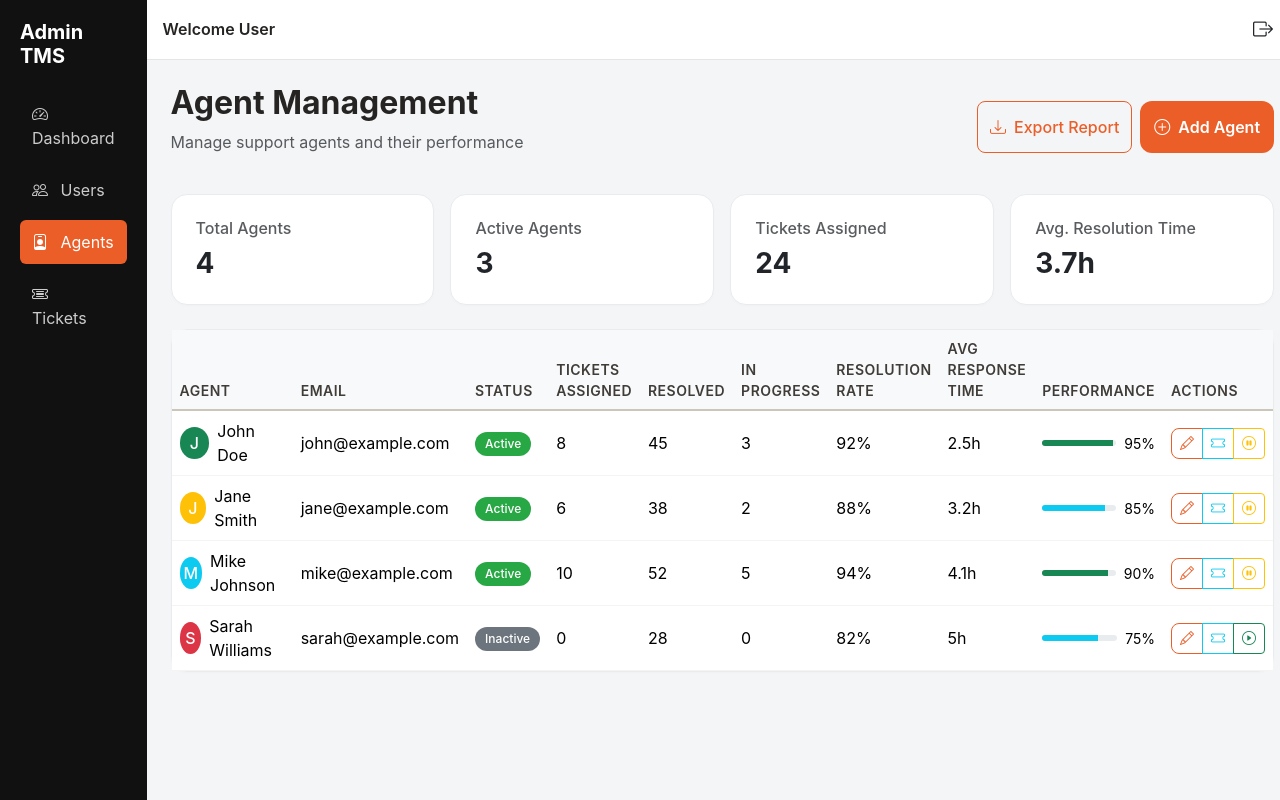
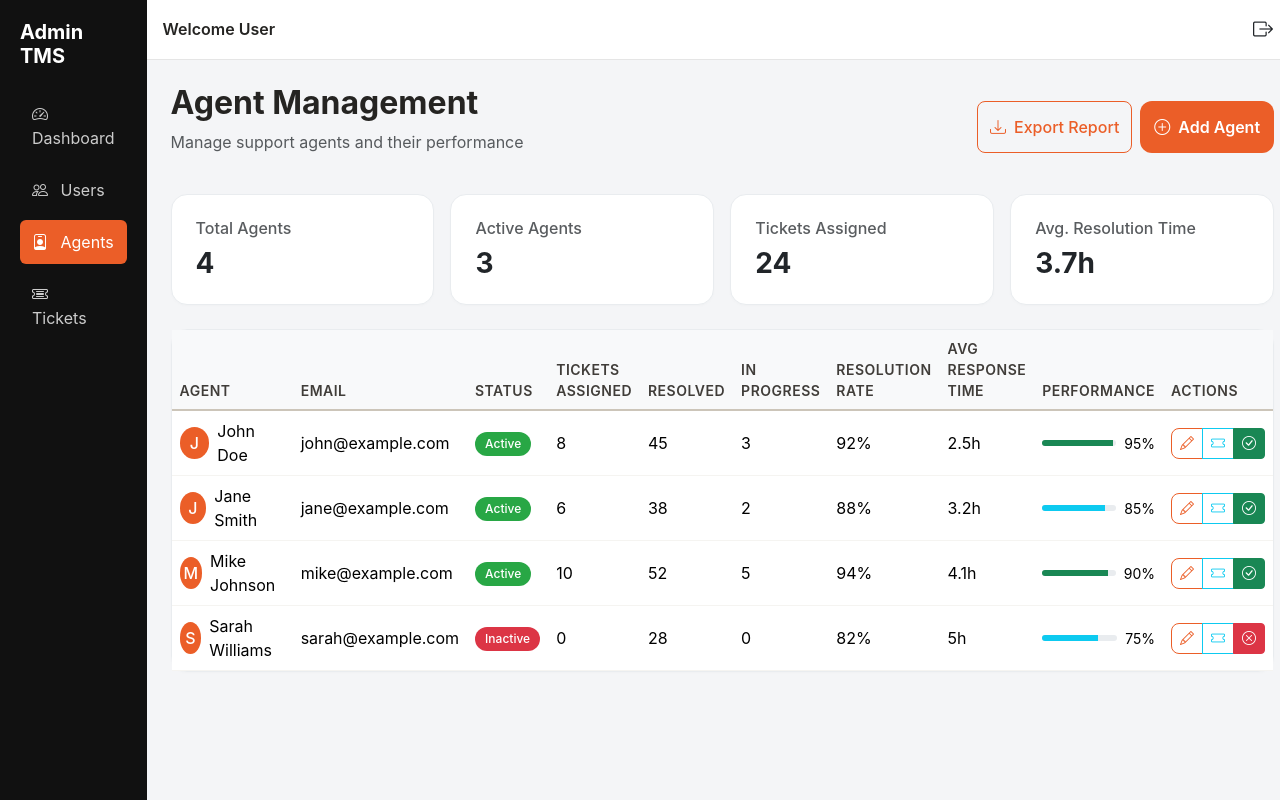
Before and after one commit to nqobilemagwaza6/Ticket-Management-System, a Vue app in the folder ticketing-frontend/: page /admin/agents in a window 1280 px wide. Built offline with nearby package versions, Linux system fonts and the light colour scheme.

Commit message:
Changes I did on the admin panel: User and Agent management

```diff
--- a/ticketing-frontend/src/views/Admin/AdminAgentsView.vue
+++ b/ticketing-frontend/src/views/Admin/AdminAgentsView.vue
@@ -75,7 +75,7 @@
               <tr v-for="agent in agents" :key="agent.id">
                 <td>
                   <div class="d-flex align-items-center">
-                    <div class="avatar-circle me-2" :class="'bg-' + getAvatarColor(agent.id)">
+                    <div class="avatar-circle me-2">
                       {{ agent.name.charAt(0) }}
                     </div>
                     {{ agent.name }}
@@ -83,7 +83,7 @@
                 </td>
                 <td>{{ agent.email }}</td>
                 <td>
-                  <span class="badge" :class="agent.active ? 'bg-success' : 'bg-secondary'">
+                  <span class="badge" :class="agent.active ? 'bg-success' : 'bg-danger'">
                     {{ agent.active ? 'Active' : 'Inactive' }}
                   </span>
                 </td>
@@ -108,8 +108,8 @@
                     <button class="btn btn-sm btn-outline-info" @click="viewAgentTickets(agent)">
                       <i class="bi bi-ticket"></i>
                     </button>
-                    <button class="btn btn-sm" :class="agent.active ? 'btn-outline-warning' : 'btn-outline-success'" @click="toggleAgentStatus(agent)">
-                      <i :class="agent.active ? 'bi bi-pause-circle' : 'bi bi-play-circle'"></i>
+                    <button :class="['btn','btn-sm', agent.active ? 'btn-success' : 'btn-danger', 'text-white']" @click="toggleAgentStatus(agent)">
+                      <i :class="agent.active ? 'bi bi-check-circle' : 'bi bi-x-circle'"></i>
                     </button>
                   </div>
                 </td>
@@ -474,6 +474,8 @@ onMounted(() => {
   color: white;
   font-weight: 500;
   text-transform: uppercase;
+  background-color: var(--accent-orange) !important;
+  color: #fff !important;
 }
 
 .badge {
--- a/ticketing-frontend/src/views/Admin/AdminUsersView.vue
+++ b/ticketing-frontend/src/views/Admin/AdminUsersView.vue
@@ -78,10 +78,12 @@
                 </td>
                 <td>
                   <div class="d-flex align-items-center">
-                    <div class="avatar-circle me-2" :class="'bg-' + getAvatarColor(user.id)">
+                    <div class="avatar-circle me-2">
                       {{ user.first_name?.charAt(0) || '?' }}
                     </div>
-                    {{ user.first_name || 'N/A' }}
+                    <div>
+                      {{ user.first_name || 'N/A' }}
+                    </div>
                   </div>
                 </td>
                 <td>{{ user.email }}</td>
@@ -91,7 +93,7 @@
                   </span>
                 </td>
                 <td>
-                  <span class="badge" :class="user.is_active ? 'bg-success' : 'bg-secondary'">
+                  <span class="badge" :class="user.is_active ? 'bg-success' : 'bg-danger'">
                     {{ user.is_active ? 'Active' : 'Inactive' }}
                   </span>
                 </td>
@@ -106,8 +108,8 @@
                     <button class="btn btn-sm btn-outline-warning" @click="changeRole(user)">
                       <i class="bi bi-shield"></i>
                     </button>
-                    <button class="btn btn-sm btn-outline-danger" @click="deactivateUser(user)">
-                      <i class="bi bi-person-dash"></i>
+                    <button :class="['btn','btn-sm', user.is_active ? 'btn-success' : 'btn-danger', 'text-white']" @click="deactivateUser(user)">
+                      <i :class="user.is_active ? 'bi bi-check-circle' : 'bi bi-x-circle'"></i>
                     </button>
 
                   </div>
@@ -485,6 +487,8 @@ onMounted(() => {
   width: 32px; height: 32px;
   border-radius: 50%; display: flex; align-items: center; justify-content: center;
   color: white; font-weight: 500; text-transform: uppercase;
+  background-color: var(--accent-orange) !important;
+  color: #fff !important;
 }
 .badge { padding: 6px 10px; font-weight:500; }
 .btn-group .btn { padding:0.25rem 0.5rem; }
```
